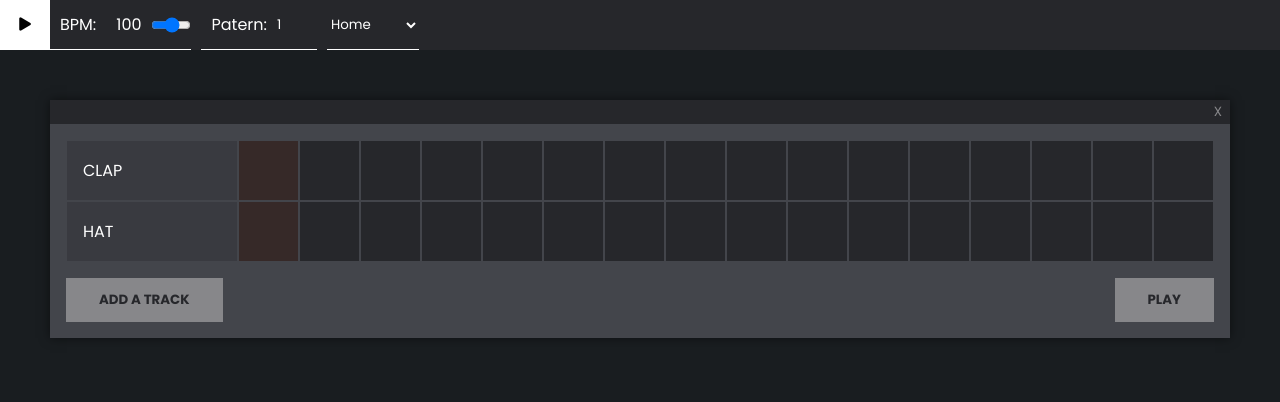
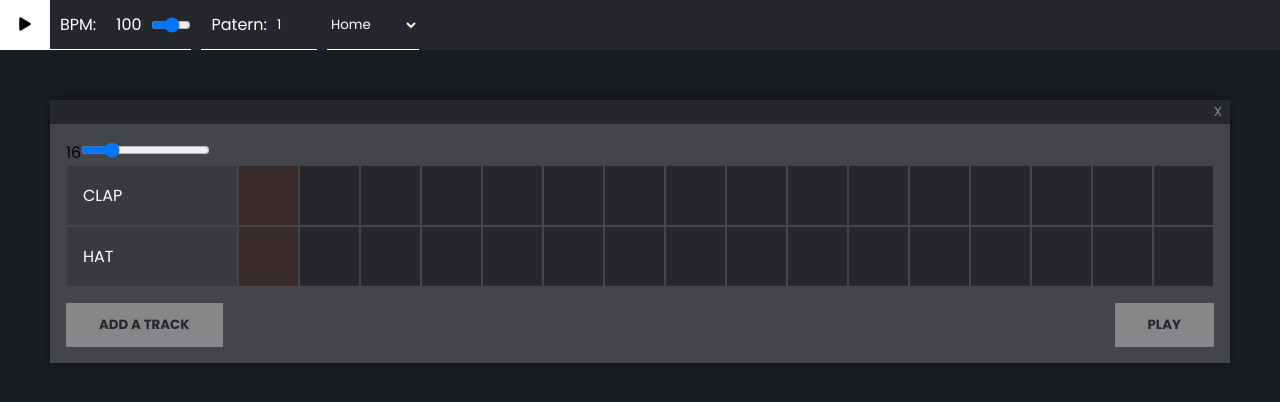
Before and after one commit to Procaillass/JamRacker, a React (Create React App) app: page / in a window 1280 px wide. Shown: the top 402 px of the page. Built offline with nearby package versions, Linux system fonts and the light colour scheme; no server answers.

Commit message:
Steps modulables

```diff
--- a/src/Components/StepSequencer/StepSequencer.jsx
+++ b/src/Components/StepSequencer/StepSequencer.jsx
@@ -79,6 +79,7 @@ function StepSequencer() {
    */
 
   const stepIndex = useRef(0);
+  const stepsFld = useRef(steps);
 
   /*
    * -------------
@@ -102,6 +103,10 @@ function StepSequencer() {
     };
     setTracks([...tracks, newTrack]);
     sampler.add("c0", kick);
+  };
+
+  const handleSteps = (ev) => {
+    setSteps(stepsFld.current.value);
   };
 
   const handleClose = (ev) => {
@@ -139,7 +144,8 @@ function StepSequencer() {
 
   //
   useEffect(() => {
-  }, [tracks])
+    setTracks([...tracks].map(el => ({...el, steps: generateSteps(steps)})));
+  }, [steps])
 
 
   //
@@ -164,7 +170,6 @@ function StepSequencer() {
   * RENDER
   * -------------
   */
-
   return (
 
       <div className="box sequencer">
@@ -174,6 +179,9 @@ function StepSequencer() {
         </div>
 
         <div className="box__content">
+
+        <label>{steps}</label>
+        <input className="box__stepsrange" type="range" min="4" max="64" step="4" ref={stepsFld} onChange={handleSteps} value={steps} />
 
         {tracks.map((track, trackIdx) => (
           <div className="sequencer__row" key={trackIdx+"_"+track.name}>
```
